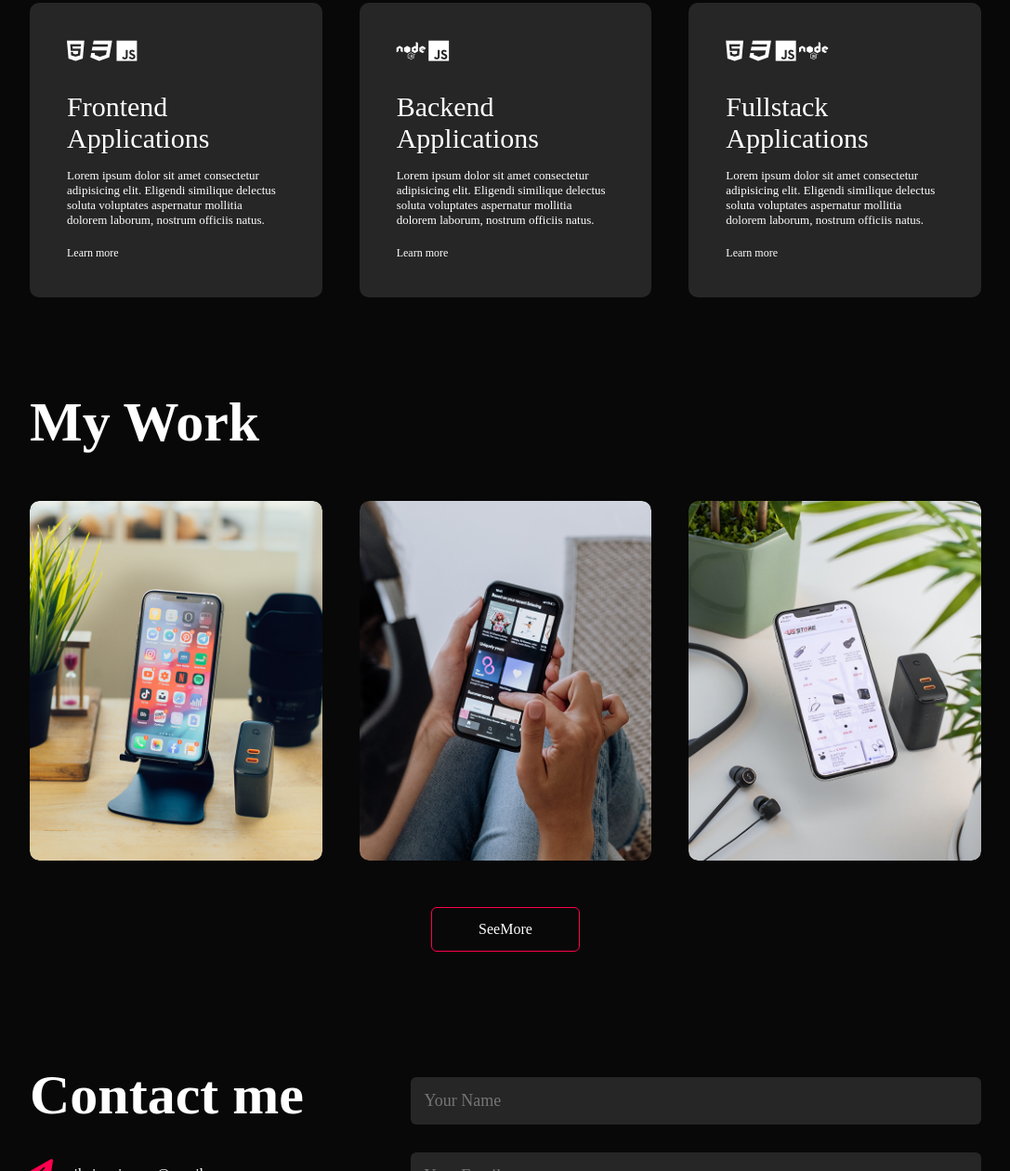
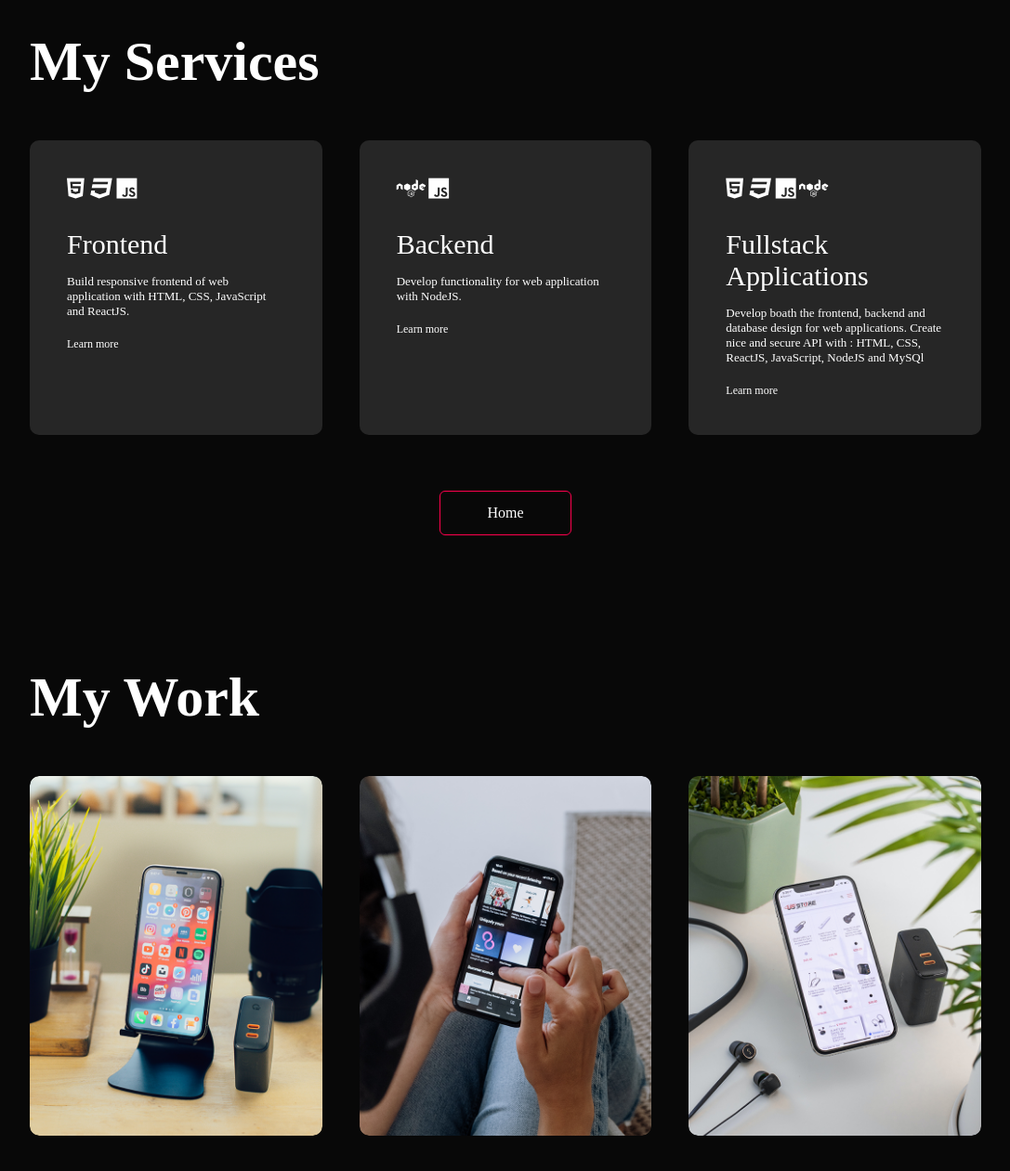
Before and after one commit to Mihai0976/portfolio-website, a plain HTML site: page index.html in a window 1280 px wide. Shown: the part 1540-2800 px from the top of the page at 93% size, without its empty margins (96-1183 px from the left). Drawn offline with Linux system fonts and the light colour scheme.

Commit message:
Add functionality to scroll when choosing one element from the navbar and some more CSS and pictures

```diff
--- a/index.html
+++ b/index.html
@@ -17,10 +17,10 @@
          <img src="images/myLogo.png" alt="" class="logo">
          <ul id="sidemenu">
            <li><a href="#">Home</a></li>
-           <li><a href="#">About</a></li>
-           <li><a href="#">Services</a></li>
-           <li><a href="#">Po rtfolio</a></li>
-           <li><a href="#">Contact</a></li>
+           <li><a href="#about" onclick="scrollToElement('about')">About</a></li>
+           <li><a href="#services" onclick="scrollToElement('services')">Services</a></li>
+           <li><a href="#portfolio" onclick="scrollToElement('portfolio')">Portfolio</a></li>
+           <li><a href="#contact" onclick="scrollToElement('contact')">Contact</a></li>
            <i class="fas fa-times" onclick="closemenu()"></i>
          </ul>
         <i class="fas fa-bars" onclick="openmenu()"></i>
@@ -37,7 +37,7 @@
     <div class="container">
       <div class="row">
         <div class="about-col-1">
-        <img src="images/" alt="" style="width: 300px; height:400px">
+        <img src="images/smallpic.png" style="width: 300px; height:400px">
       </div>
       <div class="about-col-2">
         <h1 class="sub-title">About Me</h1>
@@ -76,6 +76,7 @@
       </div>
      </div>
     </div>
+  <a href="#header" onclick="scrollToElement('header')" class="btn">Home</a>
    </div>
    <!--------- End of About Section-------------->
 
@@ -86,26 +87,25 @@
       <div class="services-list">
        <div>
         <i class="fa-brands fa-html5"></i> &nbsp<i class="fa-brands fa-css3"></i>&nbsp<i class="fa-brands fa-js"></i>
-        <h2>Frontend Applications</h2>
-        <p>Lorem ipsum dolor sit amet consectetur adipisicing elit. Eligendi similique delectus soluta voluptates aspernatur mollitia dolorem laborum, nostrum officiis natus.</p>
+        <h2>Frontend </h2>
+        <p>Build responsive frontend of  web application with HTML, CSS, JavaScript and ReactJS.</p>
         <a href="#">Learn more</a>
        </div>
        <div>
          <i class="fa-brands fa-node"></i>&nbsp<i class="fa-brands fa-js"></i>
-         <h2>Backend Applications</h2>
-         <p>Lorem ipsum dolor sit amet consectetur adipisicing elit. Eligendi similique delectus soluta voluptates aspernatur
-         mollitia dolorem laborum, nostrum officiis natus.</p>
+         <h2>Backend</h2>
+         <p>Develop functionality for web application with NodeJS.</p>
         <a href="#">Learn more</a>
        </div>
        <div>
         <i class="fa-brands fa-html5"></i> &nbsp<i class="fa-brands fa-css3"></i>&nbsp<i class="fa-brands fa-js"></i>&nbsp<i class="fa-brands fa-node"></i>
         <h2>Fullstack Applications</h2>
-        <p>Lorem ipsum dolor sit amet consectetur adipisicing elit. Eligendi similique delectus soluta voluptates aspernatur
-         mollitia dolorem laborum, nostrum officiis natus.</p>
+        <p>Develop boath the frontend, backend and database design for web applications. Create nice and secure API with : HTML, CSS, ReactJS, JavaScript, NodeJS and MySQl</p>
         <a href="#">Learn more</a>
        </div>
       </div>
     </div>
+    <a href="#header" onclick="scrollToElement('header')" class="btn">Home</a>
    </div>
    <!--------- End of services section ------------->
 
@@ -117,31 +117,32 @@
        <div class="work">
          <img src="images/work-1.png" alt="">
          <div class="layer">
-           <h3>Social Media App</h3>
-           <p>Lorem ipsum dolor sit, amet consectetur adipisicing elit. Necessitatibus inventore fugit corporis iste beatae    aspernatur quibusdam eos nesciunt recusandae at?</p>
-           <a href="#"><i class="fa-solid fa-up-right-from-square"></i></a>
+           <h3>Tricell</h3>
+           <p>The project focuses on scientific research pertaining to the creation of viruses and antiviruses. It involves the
+          development of a comprehensive database that encompasses personal information and virus-related data. The application
+          itself is built using HTML, CSS, and JavaScript for the frontend, while the backend is implemented in Node.js.
+          Additionally, Microsoft Access has been utilized as the database management system.</p>
+           <a href="https://github.com/Mihai0976/tricell-school-project"><i class="fa-solid fa-up-right-from-square"></i></a>
          </div>
        </div>
        <div class="work">
         <img src="images/work-2.png" alt="">
         <div class="layer">
-          <h3>E-Commerce App</h3>
-          <p>Lorem ipsum dolor sit, amet consectetur adipisicing elit. Necessitatibus inventore fugit corporis iste beatae
-           aspernatur quibusdam eos nesciunt recusandae at?</p>
-          <a href="#"><i class="fa-solid fa-up-right-from-square"></i></a>
+          <h3>Beginers Projects</h3>
+          <p>Small projects using JavaScript, HTML, and CSS</p>
+          <a href="https://github.com/Mihai0976/mihais-JavaScript-beginer"><i class="fa-solid fa-up-right-from-square"></i></a>
         </div>
        </div>
        <div class="work">
         <img src="images/work-3.png" alt="">
         <div class="layer">
          <h3>Banking-System App</h3>
-         <p>Lorem ipsum dolor sit, amet consectetur adipisicing elit. Necessitatibus inventore fugit corporis iste beatae
-          aspernatur quibusdam eos nesciunt recusandae at?</p>
-         <a href="https://sv-se.facebook.com/"><i class="fa-solid fa-up-right-from-square"></i></a>
+         <p>The project is about creating banking system that alows a user to create one account, login in the account, update personal data, apply for a bank loan and olso the posibility to erase own user account. For the front end i have used ReactJs for the backend NodeJS and for the database management system i have used MySQl.</p>
+         <a href="https://github.com/Mihai0976/bank-app"><i class="fa-solid fa-up-right-from-square"></i></a>
         </div>
        </div>
      </div>
-     <a href="#" class="btn">SeeMore</a>
+    <a href="#header" onclick="scrollToElement('header')" class="btn">Home</a>
     </div>
    </div>
    <!--------- End of portfolio section -------------->
@@ -167,9 +168,10 @@
         <input type="text" name="Name" placeholder="Your Name" required>
         <input type="text" name="Email" placeholder="Your Email" required>
         <textarea name="Message"rows="6" placeholder="Your Message"></textarea>
-        <button type="submit" class="btn btn2" >Submit</button>
+        <button type="submit" class="btn btn2" >Submit</button> <a href="#header" onclick="scrollToElement('header')" class="btn">Home</a>
        </form>
        <span id="msg"></span>
+
       </div>
      </div>
    </div>
@@ -224,4 +226,35 @@
       .catch(error => console.error('Error!', error.message))
   })
 </script>
+<script>
+  function scrollToElement(targetId) {
+      const targetElement = document.querySelector(targetId);
+      if (targetElement) {
+        window.scrollTo({
+          top: targetElement.offsetTop,
+          behavior: 'smooth'
+        });
+      }
+    }
+  // Smooth scrolling for anchor links
+  const anchorLinks = document.querySelectorAll('a[href^="#"]');
+
+  for (const anchorLink of anchorLinks) {
+    anchorLink.addEventListener('click', (e) => {
+      e.preventDefault();
+
+      const targetId = anchorLink.getAttribute('href');
+      const targetElement = document.querySelector(targetId);
+
+      if (targetElement) {
+        window.scrollTo({
+          top: targetElement.offsetTop,
+          behavior: 'smooth'
+        });
+      }
+    });
+  }
+</script>
+
+
 </html>
```
Also changed, not shown: images/smallpic.png (added), images/user.png (deleted).
